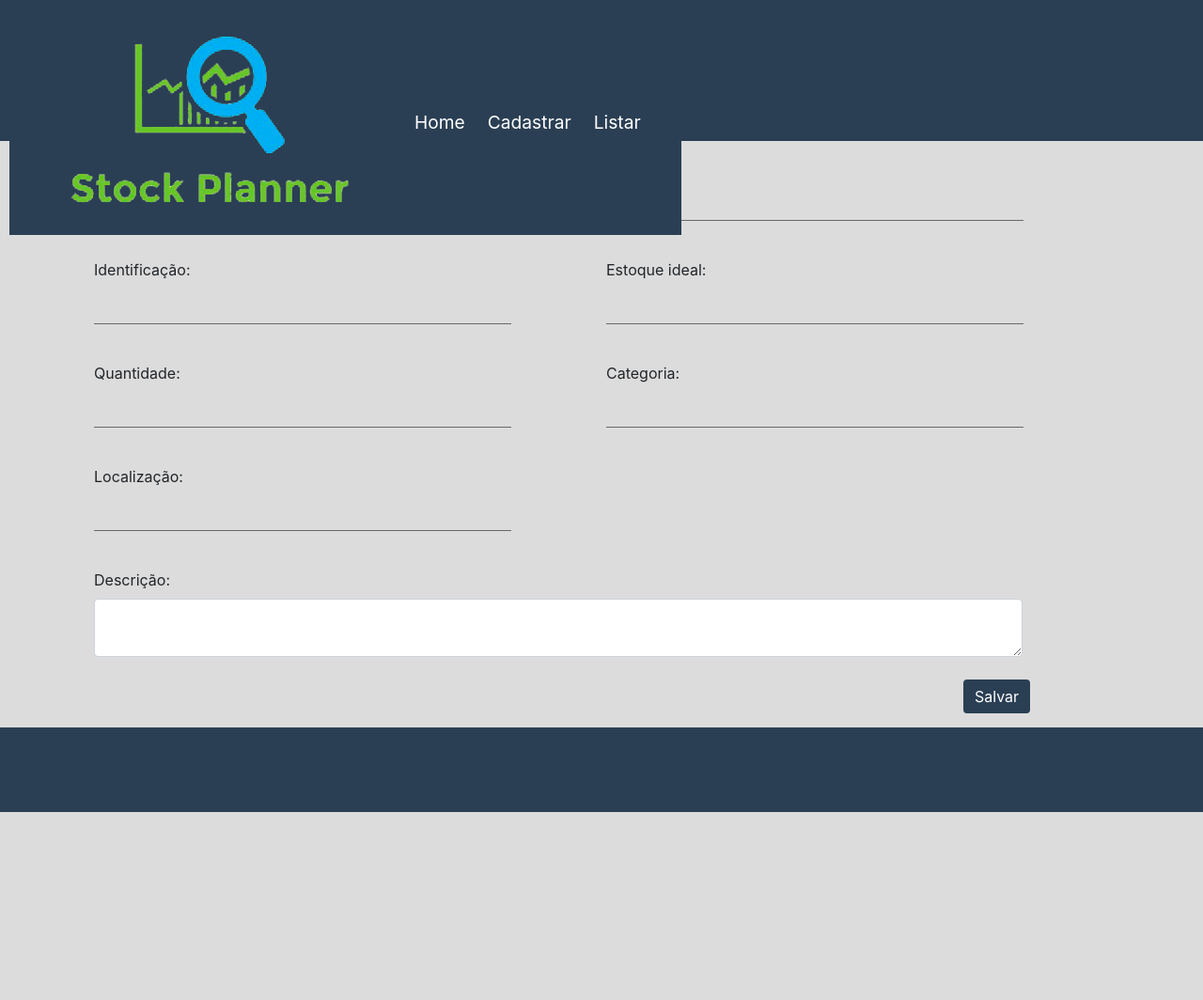
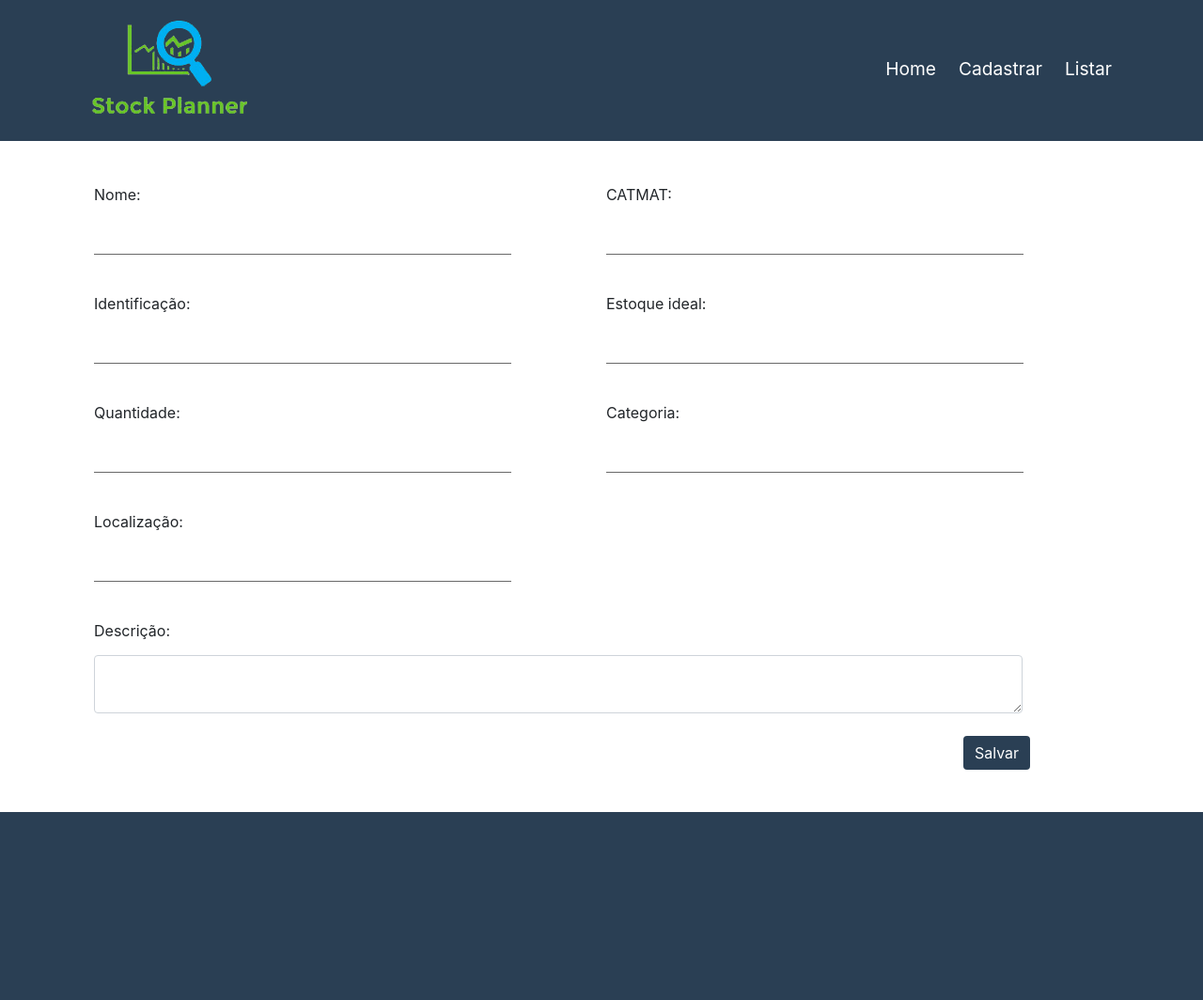
Before and after one commit to rodrigoAMF/stock-planner, a PHP site: page /cadastro-produto.php in a window 1280 px wide. Shown: the whole page at 94% size. Before the commit the page ends 864 px from the top, so only its background shows below. Run offline with PHP 8.4, Linux system fonts and the light colour scheme.

Commit message:
Classes do menu superior movidas para arquivo base.scss
Removido cor de fundo da página

```diff
--- a/css/base.css
+++ b/css/base.css
@@ -1,2 +1,2 @@
-*{text-family:"Roboto condensed","Roboto"}textarea,input[type=text]{background:#dcdcdc;border:none;border-bottom:1px solid #696969;outline:none;border-radius:0%}input[type=text]:focus,textarea:focus{outline:none;box-shadow:none !important;border-bottom:1px solid #b6b6b6}#cabecalho{background:#2a3f54;height:150px;text-align:left center}#rodape{background:#2a3f54;height:90px}#area-menu nav{background:#2a3f54 !important;z-index:2000}
+*{text-family:"Roboto condensed","Roboto";overflow-x:hidden}textarea,input[type=text]{border:none;border-bottom:1px solid #696969;outline:none;border-radius:0%}input[type=text]:focus,textarea:focus{outline:none;box-shadow:none !important;border-bottom:1px solid #b6b6b6}#cabecalho{background:#2a3f54;height:150px;text-align:left;margin-bottom:30px}#rodape{margin-top:30px;background:#2a3f54;height:200px}.logo-stock-planner{height:120px}#area-menu nav{background:#2a3f54 !important;z-index:2000}#area-menu ul a:link,#area-menu ul a:visited{color:#FFF;padding:8px 12px;font-size:1.2em}#area-menu ul a:hover{color:white;background-color:#3b5977;text-decoration:none}
 /*# sourceMappingURL=base.css.map */
--- a/css/cadastro-produto.css
+++ b/css/cadastro-produto.css
@@ -1,2 +1,2 @@
-body{background:#dcdcdc}#principal{background:#dcdcdc;margin:0 auto;padding:15px}#cor-botao input{background-color:#2a3f54 !important;border:#2a3f54}#area-menu{position:absolute;text-align:left;padding:10px}a{text-decoration:none;font-size:1.2em}#area-menu a:link,#area-menu a:visited{color:#FFF;padding:8px 12px}#area-menu a:hover{color:white;background-color:#3b5977;text-decoration:none}
+#principal{margin:0 auto;padding:15px}#cor-botao input{background-color:#2a3f54 !important;border:#2a3f54}
 /*# sourceMappingURL=cadastro-produto.css.map */
--- a/css/pagina-inicial.css
+++ b/css/pagina-inicial.css
@@ -1,2 +1,2 @@
-body{background:#dcdcdc;font-family:"Roboto condensed","Roboto"}.conteudo-principal{background:#dcdcdc;margin:0 auto;padding:2%;height:10%}.posicao-elemento{text-align:center}.fonte-barra{font-size:2.1em;color:#FFF}.container-produto{border:1px solid white;height:150px;background:#FFF}.textosBotao{color:#01A9DB}button{width:100%;height:100%;border:0px;background-color:white}a{font-size:1.5em}a:hover{text-decoration:none}nav{background:#526ba0}
+body{background:#dcdcdc;font-family:"Roboto condensed","Roboto"}.conteudo-principal{background:#dcdcdc;margin:0 auto;height:10%}.posicao-elemento{text-align:center}.fonte-barra{font-size:2.1em;color:#FFF}.container-produto{border:1px solid white;height:150px;background:#FFF}.textosBotao{color:#01A9DB}button{width:100%;height:100%;border:0px;background-color:white}a{font-size:1.5em}a:hover{text-decoration:none}nav{background:#526ba0}
 /*# sourceMappingURL=pagina-inicial.css.map */
--- a/scss/base.scss
+++ b/scss/base.scss
@@ -1,9 +1,10 @@
 *{
 	text-family: "Roboto condensed","Roboto";
+	overflow-x: hidden;
 }
 
 textarea, input[type=text] {
-	background: #dcdcdc;
+	//background: #dcdcdc;
 	border: none;
 	border-bottom: 1px solid #696969;
     outline: none;
@@ -19,16 +20,33 @@ input[type=text]:focus, textarea:focus {
 #cabecalho {
 	background: #2a3f54;
 	height: 150px;
-	text-align: left center;
+	text-align: left;
+	margin-bottom:30px;
 }
 
 #rodape {
+	margin-top:30px;
 	background: #2a3f54;
-	height: 90px;
+	height: 200px;
+}
+
+.logo-stock-planner{
+	height:120px;
 }
 
 #area-menu nav{
 	background: #2a3f54 !important;
 	z-index: 2000;//ordem de prioridade
+}
 
+#area-menu ul a:link, #area-menu ul a:visited {
+	color: #FFF;
+	padding: 8px 12px;
+	font-size: 1.2em;
 }
+
+#area-menu ul a:hover {
+	color: white;
+	background-color: #3b5977;
+	text-decoration: none;
+}
--- a/scss/cadastro-produto.scss
+++ b/scss/cadastro-produto.scss
@@ -1,9 +1,9 @@
 body {
-	background: #dcdcdc;
+	//background: #dcdcdc;
 }
 
 #principal {
-	background: #dcdcdc;
+	//background: #dcdcdc;
 	margin: 0 auto;
 	padding: 15px;
 }
@@ -12,26 +12,3 @@ body {
 	background-color: #2a3f54 !important;
 	border: #2a3f54;
 }
-
-#area-menu {
-	position: absolute;
-	text-align: left;
-	padding: 10px;
-}
-
-a {
-	text-decoration: none;
-	font-size: 1.2em;
-}
-
-#area-menu a:link, #area-menu a:visited {
-	color: #FFF;
-	padding: 8px 12px;
-}
-
-#area-menu a:hover {
-	color: white;
-	background-color: #3b5977;
-	text-decoration: none;
-
-}
--- a/scss/pagina-inicial.scss
+++ b/scss/pagina-inicial.scss
@@ -8,7 +8,6 @@ body
 {
 	background: #dcdcdc;
 	margin: 0 auto;
-	padding: 2%;
 	height: 10%;
 }
 
```
